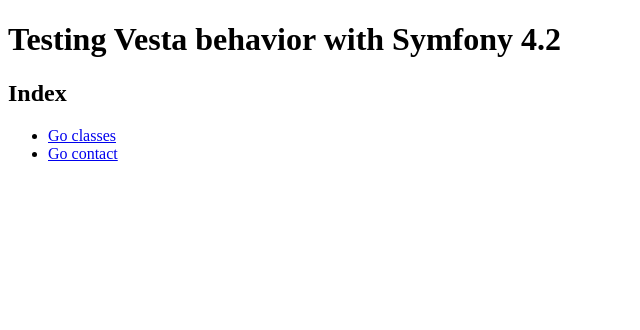
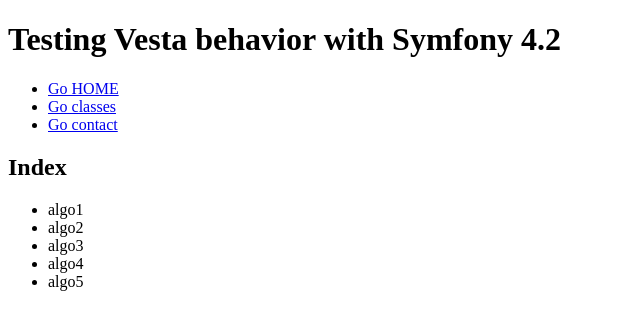
Before and after one commit to leosbelpoll/infotaller, a Symfony app: template templates/front/index.html.twig in a window 1280 px wide. Shown: the top 330 px of the page, without its empty margins (0-640 px from the left). Run offline with Twig, Linux system fonts and the light colour scheme; the template is opened without the code that fills it, so the values that code supplies are empty; some libraries are stand-ins or nearby versions.

Commit message:
modifing navigation

```diff
--- a/templates/base.html.twig
+++ b/templates/base.html.twig
@@ -7,6 +7,11 @@
     </head>
     <body>
         <h1>Testing Vesta behavior with Symfony 4.2</h1>
+        <ul>
+            <li><a href="{{path('home')}}">Go HOME</a></li>
+            <li><a href="{{path('class_vehicle_index')}}">Go classes</a></li>
+            <li><a href="{{path('contact')}}">Go contact</a></li>
+        </ul>
         {% block body %}{% endblock %}
         {% block javascripts %}{% endblock %}
     </body>
--- a/templates/front/contact.html.twig
+++ b/templates/front/contact.html.twig
@@ -5,6 +5,6 @@
 {% block body %}
 <div class="example-wrapper">
     <h2>Contact</h2>
-    <a href="{{path('home')}}">Go home</a>
+    <p>Lorem ipsum dolor sit amet consectetur adipisicing elit. Pariatur dolorem, vero fugiat saepe et, cumque dolore voluptatibus dicta laboriosam perspiciatis repellendus repellat nobis fugit neque. Nulla unde iure reprehenderit omnis?</p>
 </div>
 {% endblock %}
--- a/templates/front/index.html.twig
+++ b/templates/front/index.html.twig
@@ -6,8 +6,11 @@
 <div class="example-wrapper">
     <h2>Index</h2>
     <ul>
-        <li><a href="{{path('class_vehicle_index')}}">Go classes</a></li>
-        <li><a href="{{path('contact')}}">Go contact</a></li>
+        <li>algo1</li>
+        <li>algo2</li>
+        <li>algo3</li>
+        <li>algo4</li>
+        <li>algo5</li>
     </ul>
 </div>
 {% endblock %}
```
